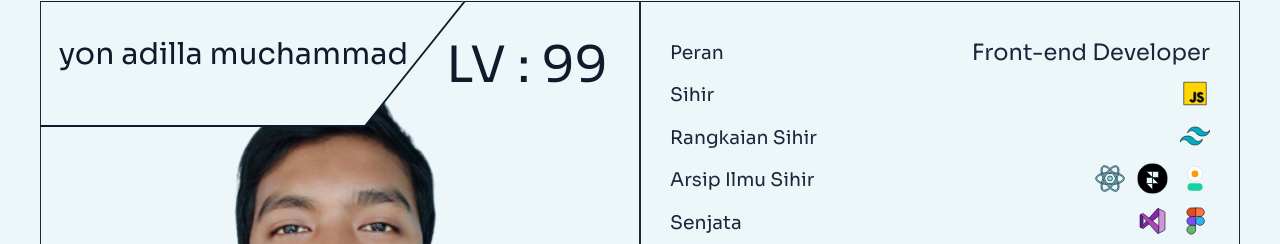
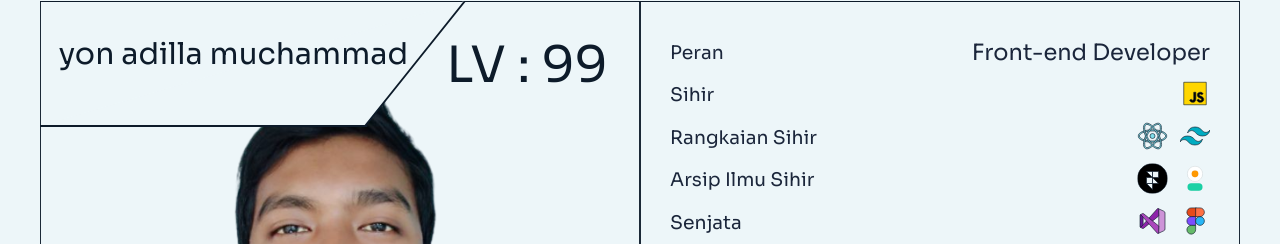
Before and after one commit to yonadilla/Portofolio-GameSteam, a React (Vite) app: page /aboutme in a window 1280 px wide. Shown: the part 111-355 px from the top of the page. Built offline with nearby package versions, Linux system fonts and the light colour scheme.

Commit message:
fix icon

```diff
--- a/src/svg/Svg_borderLarge.jsx
+++ b/src/svg/Svg_borderLarge.jsx
@@ -176,6 +176,13 @@ export default function Svg_borderLarge({ darkMode, t }) {
                   <Svg_JavaScript />
                 </div>
                 <div className="flex gap-5">
+                <div
+                    data-tooltip="React JS"
+                    onClick={() => setDetails("React")}
+                    className=" cursor-pointer w-12 h-12"
+                  >
+                    <Svg_react />
+                  </div>
                   <div
                     data-tooltip="Tailwind"
                     onClick={() => setDetails("Tailwind")}
@@ -185,13 +192,7 @@ export default function Svg_borderLarge({ darkMode, t }) {
                   </div>
                 </div>
                 <div className="flex gap-5">
-                  <div
-                    data-tooltip="React JS"
-                    onClick={() => setDetails("React")}
-                    className=" cursor-pointer w-12 h-12"
-                  >
-                    <Svg_react />
-                  </div>
+
                   <div
                     data-tooltip="Framer-Motion"
                     onClick={() => setDetails("Framer")}
```
